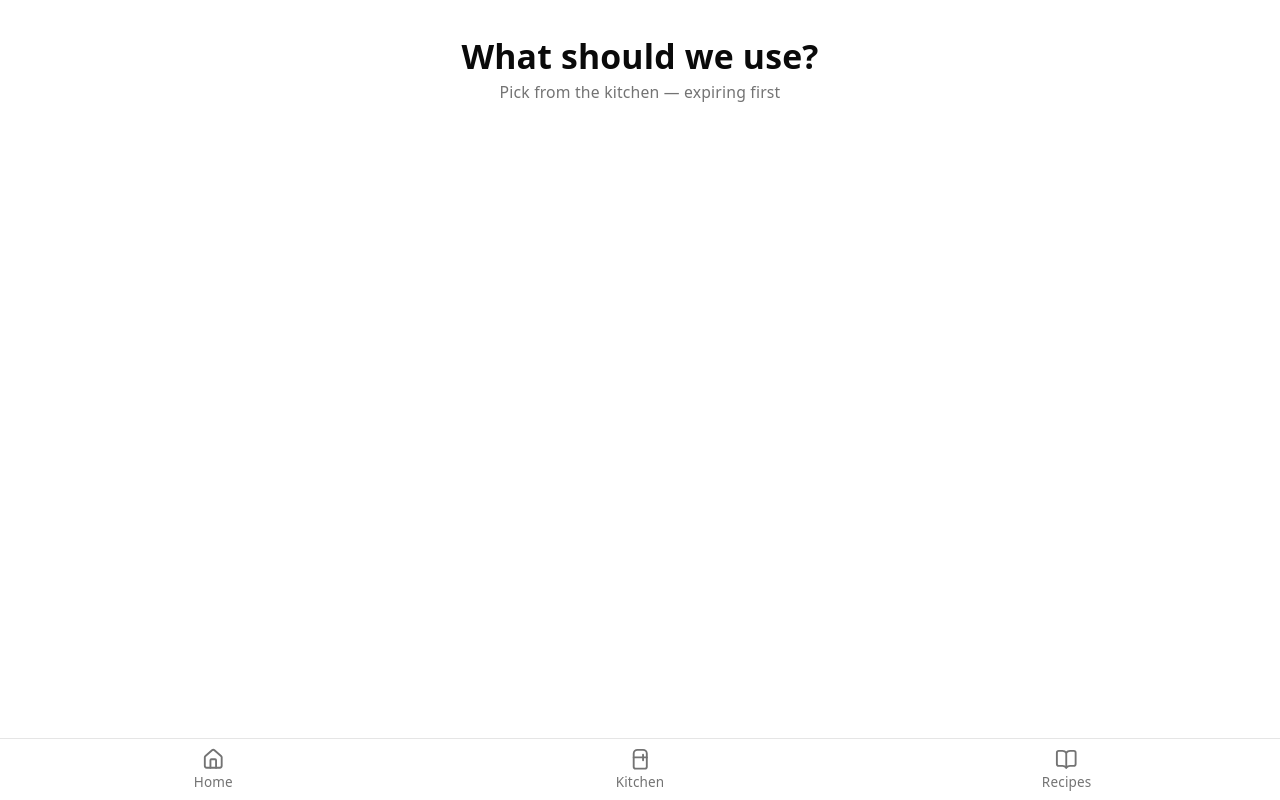
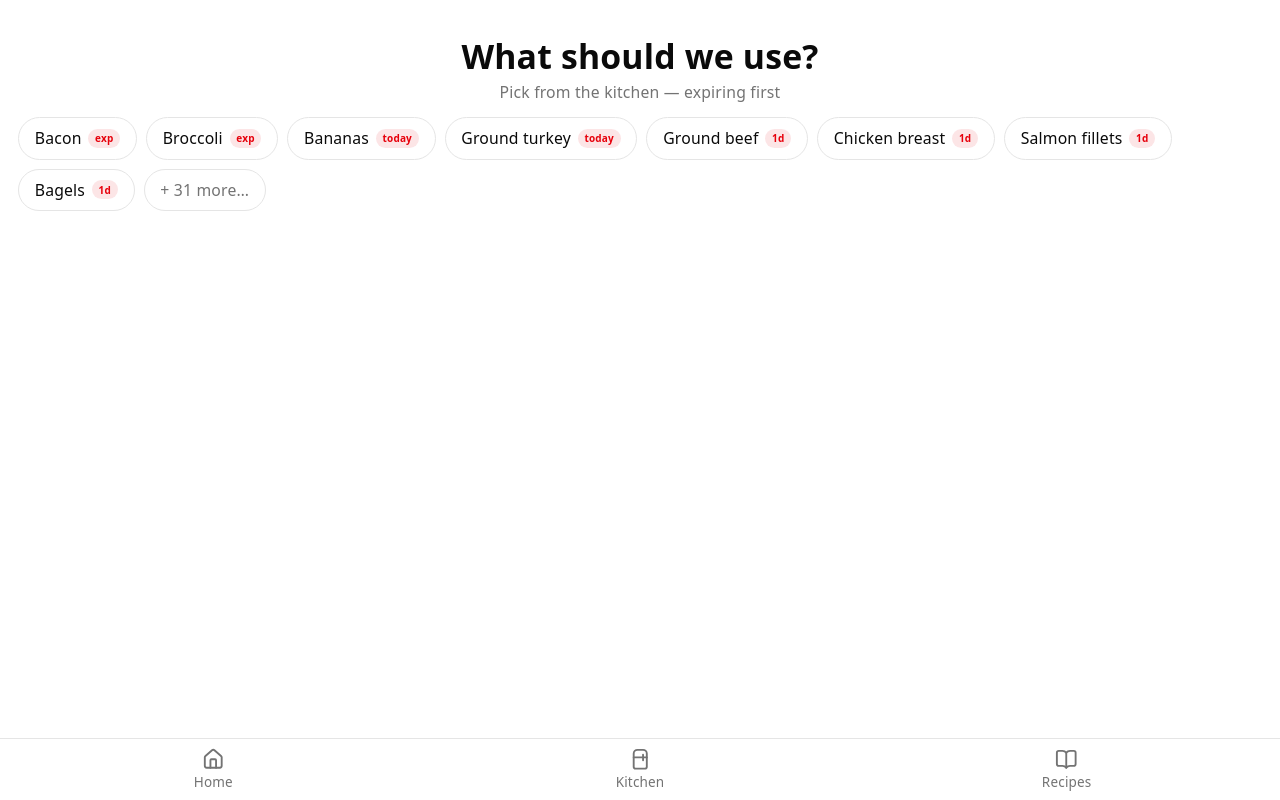
Before and after one commit to AbhinavDwarapu/mise-en-place, a React (Vite) app in the folder apps/frontend/: page /ideas in a window 1280 px wide. Built offline with nearby package versions, Linux system fonts and the light colour scheme; no server answers.

Commit message:
feat: add expiring first pills to recipe ideas page

```diff
--- /dev/null
+++ b/apps/frontend/src/features/groceries/_recipe-ideas/index.ts
@@ -0,0 +1 @@
+export * from './ui/ideas-screen'
--- /dev/null
+++ b/apps/frontend/src/features/groceries/_recipe-ideas/logic/expiring-first.ts
@@ -0,0 +1,23 @@
+import { daysUntilExpiry } from '../../logic/expiration'
+import type { Ingredient } from '../../types'
+
+const EXPIRING_SOON_DAYS = 7
+const NEVER_EXPIRES = Number.MAX_SAFE_INTEGER
+
+export function expiringFirst(
+  ingredients: Ingredient[],
+  now: Date = new Date()
+): Ingredient[] {
+  return [...ingredients].sort(
+    (a, b) =>
+      (daysUntilExpiry(a, now) ?? NEVER_EXPIRES) -
+      (daysUntilExpiry(b, now) ?? NEVER_EXPIRES)
+  )
+}
+
+export function shortExpiryLabel(daysLeft: number | null): string | null {
+  if (daysLeft === null || daysLeft > EXPIRING_SOON_DAYS) return null
+  if (daysLeft < 0) return 'exp'
+  if (daysLeft === 0) return 'today'
+  return `${daysLeft}d`
+}
--- /dev/null
+++ b/apps/frontend/src/features/groceries/_recipe-ideas/ui/ideas-screen.tsx
@@ -0,0 +1,106 @@
+import { CheckIcon } from 'lucide-react'
+import { useState } from 'react'
+import { daysUntilExpiry } from '../../logic/expiration'
+import { useKitchenStore } from '../../state/kitchen-store'
+import type { Ingredient } from '../../types'
+import { expiringFirst, shortExpiryLabel } from '../logic/expiring-first'
+import { cn } from '@/shared/lib/utils'
+
+const VISIBLE_CHIPS = 8
+
+export function IdeasScreen() {
+  const ingredients = useKitchenStore((state) => state.ingredients)
+  const [selectedIds, setSelectedIds] = useState<string[]>([])
+  const [showAll, setShowAll] = useState(false)
+
+  if (ingredients.length === 0) {
+    return (
+      <p className="px-4 py-8 text-center text-muted-foreground">
+        Your kitchen is empty — add ingredients to get recipe ideas.
+      </p>
+    )
+  }
+
+  const sorted = expiringFirst(ingredients)
+  const visible = showAll ? sorted : sorted.slice(0, VISIBLE_CHIPS)
+  const hiddenCount = sorted.length - visible.length
+
+  const toggle = (id: string) =>
+    setSelectedIds((current) =>
+      current.includes(id)
+        ? current.filter((entry) => entry !== id)
+        : [...current, id]
+    )
+
+  return (
+    <div className="space-y-4 px-4 pb-6">
+      <ul className="flex flex-wrap gap-2">
+        {visible.map((ingredient) => (
+          <IngredientChip
+            key={ingredient.id}
+            ingredient={ingredient}
+            selected={selectedIds.includes(ingredient.id)}
+            onToggle={() => toggle(ingredient.id)}
+          />
+        ))}
+        {hiddenCount > 0 && (
+          <li>
+            <button
+              type="button"
+              onClick={() => setShowAll(true)}
+              className="rounded-full border border-border px-3.5 py-2 text-sm text-muted-foreground transition-colors hover:bg-muted/50 active:bg-muted"
+            >
+              + {hiddenCount} more…
+            </button>
+          </li>
+        )}
+      </ul>
+    </div>
+  )
+}
+
+function IngredientChip({
+  ingredient,
+  selected,
+  onToggle,
+}: {
+  ingredient: Ingredient
+  selected: boolean
+  onToggle: () => void
+}) {
+  const daysLeft = daysUntilExpiry(ingredient)
+  const label = shortExpiryLabel(daysLeft)
+  const urgent = daysLeft !== null && daysLeft <= 2
+
+  return (
+    <li>
+      <button
+        type="button"
+        onClick={onToggle}
+        aria-pressed={selected}
+        className={cn(
+          'flex items-center gap-1.5 rounded-full border px-3.5 py-2 text-sm font-medium transition-colors',
+          selected
+            ? 'border-foreground bg-foreground text-background'
+            : 'border-border text-foreground hover:bg-muted/50 active:bg-muted'
+        )}
+      >
+        {selected && <CheckIcon className="size-3.5" />}
+        {ingredient.name}
+        {label !== null && (
+          <span
+            className={cn(
+              'rounded-full px-1.5 py-0.5 text-[10px] font-semibold',
+              selected && urgent && 'bg-destructive text-white',
+              selected && !urgent && 'bg-amber-400 text-amber-950',
+              !selected && urgent && 'bg-destructive/10 text-destructive',
+              !selected && !urgent && 'bg-amber-500/15 text-amber-700'
+            )}
+          >
+            {label}
+          </span>
+        )}
+      </button>
+    </li>
+  )
+}
--- a/apps/frontend/src/routes/ideas-page.tsx
+++ b/apps/frontend/src/routes/ideas-page.tsx
@@ -1,4 +1,5 @@
 import { IonPage } from '@ionic/react'
+import { IdeasScreen } from '@/features/groceries/_recipe-ideas'
 
 export function IdeasPage() {
   return (
@@ -12,7 +13,9 @@ export function IdeasPage() {
             Pick from the kitchen — expiring first
           </p>
         </header>
-        <main className="flex-1 overflow-y-auto" />
+        <main className="flex-1 overflow-y-auto">
+          <IdeasScreen />
+        </main>
       </div>
     </IonPage>
   )
```
Also changed, not shown: 1 other file (tests, documents, lock files or other folders).
